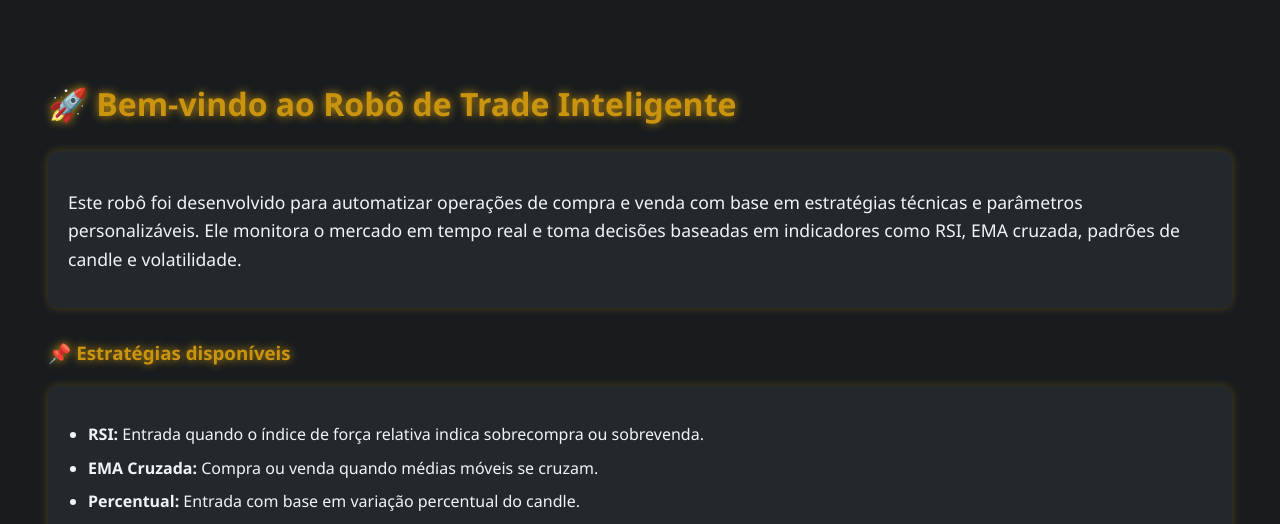
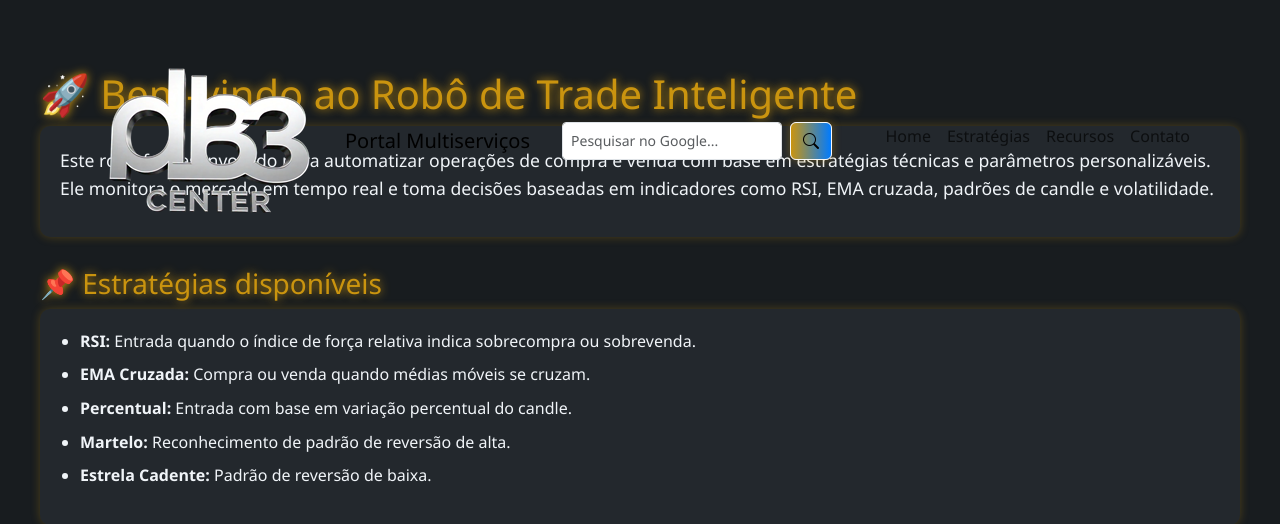
Before and after one commit to Db3center/Db3site, a Python web app: template templates/landing.html in a window 1280 px wide. Shown: the top 524 px of the page. Run offline with Jinja, Linux system fonts and the light colour scheme; the template is opened without the code that fills it, so the values that code supplies are empty.

Commit message:
Update landing.html

```diff
--- a/templates/landing.html
+++ b/templates/landing.html
@@ -3,7 +3,10 @@
 <head>
   <meta charset="UTF-8" />
   <meta name="viewport" content="width=device-width, initial-scale=1" />
-  <title>Bem-vindo ao Robô de Trade</title>
+  <title>Portal Multiserviços</title>
+  <link href="https://cdn.jsdelivr.net/npm/bootstrap@5.3.3/dist/css/bootstrap.min.css" rel="stylesheet" />
+  <link href="https://cdn.jsdelivr.net/npm/bootstrap-icons@1.11.3/font/bootstrap-icons.css" rel="stylesheet" />
+  <link rel="stylesheet" href="https://cdnjs.cloudflare.com/ajax/libs/font-awesome/6.5.0/css/all.min.css" />
   <style>
     :root {
       --bg-dark: #181c1f;
@@ -107,6 +110,29 @@
   </style>
 </head>
 <body>
+  <nav class="navbar navbar-expand-lg fixed-top">
+  <div class="container">
+    <a class="navbar-brand d-flex align-items-center" href="/">
+      <img src="/logodb.png" alt="Logo" class="logo-img me-2" />
+      Portal Multiserviços
+    </a>
+    <button class="navbar-toggler" type="button" data-bs-toggle="collapse" data-bs-target="#navbarNav">
+      <span class="navbar-toggler-icon"></span>
+    </button>
+    <form action="https://www.google.com/search" method="get" class="search-form d-flex ms-3" target="_blank">
+      <input type="text" class="form-control form-control-sm" name="q" placeholder="Pesquisar no Google..." />
+      <button class="btn btn-light ms-2" type="submit"><i class="bi bi-search"></i></button>
+    </form>
+    <div class="collapse navbar-collapse" id="navbarNav">
+      <ul class="navbar-nav ms-auto">
+        <li class="nav-item"><a class="nav-link" href="/">Home</a></li>
+        <li class="nav-item"><a class="nav-link" href="#estrategias">Estratégias</a></li>
+        <li class="nav-item"><a class="nav-link" href="#recursos">Recursos</a></li>
+        <li class="nav-item"><a class="nav-link" href="#contato">Contato</a></li>
+      </ul>
+    </div>
+  </div>
+</nav>
 
   <h1>🚀 Bem-vindo ao Robô de Trade Inteligente</h1>
 
```
